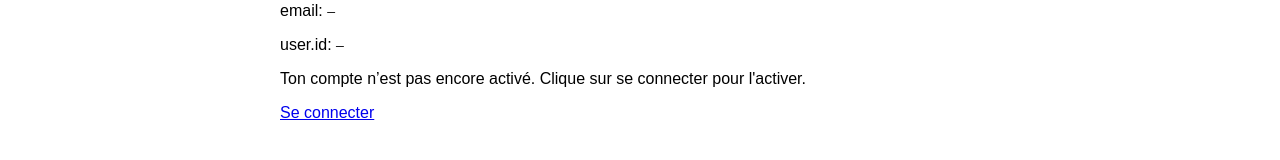
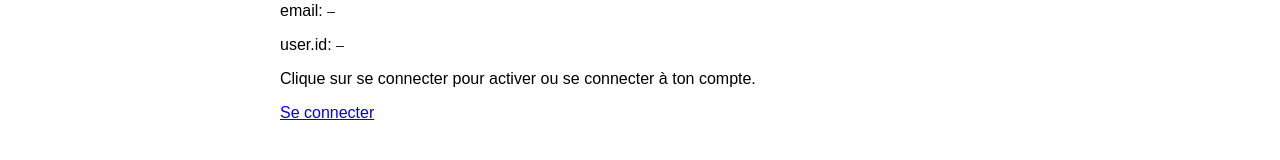
Before and after one commit to SamKTA/synergies-app, a Next.js app: page / in a window 1280 px wide. Shown: the part 261-421 px from the top of the page. Built offline with nearby package versions, Linux system fonts and the light colour scheme; no server answers.

Commit message:
Update page.tsx

```diff
--- a/app/page.tsx
+++ b/app/page.tsx
@@ -74,7 +74,7 @@ export default function Home() {
           {errMsg ? (
             <p style={{color:'crimson'}}>Erreur: {errMsg}</p>
           ) : (
-            <p>Ton compte n’est pas encore activé. Clique sur se connecter pour l'activer.</p>
+            <p>Clique sur se connecter pour activer ou se connecter à ton compte.</p>
           )}
           <p><a href="/login">Se connecter</a></p>
         </>
```
